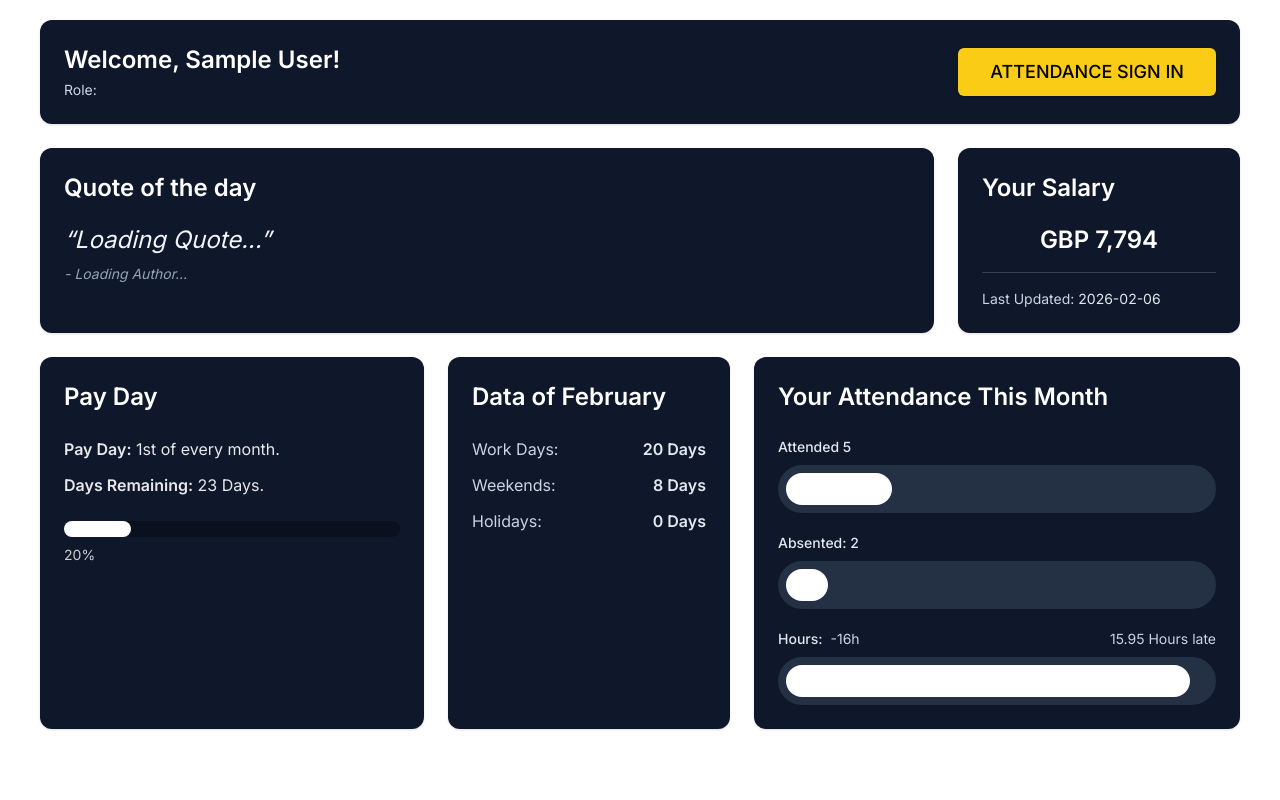
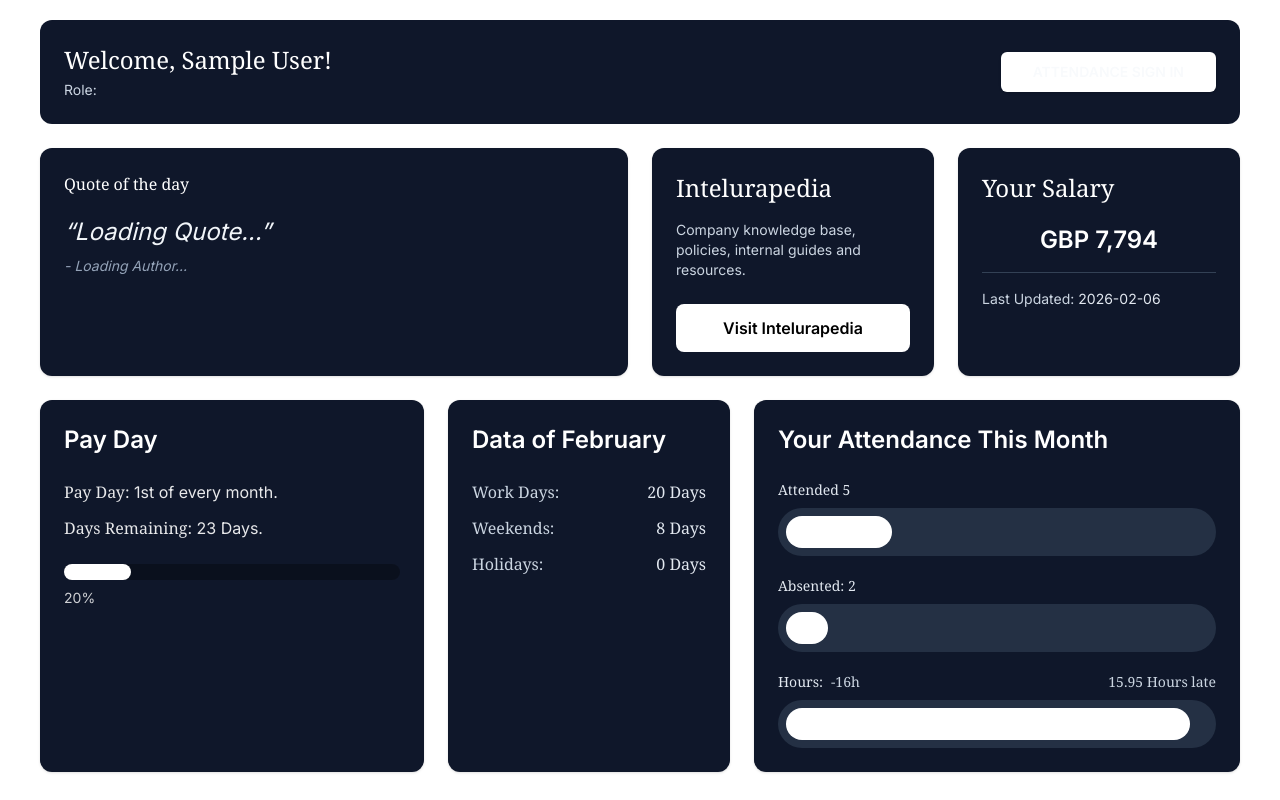
Before and after one commit to charles199811/hris-system, a Next.js app: page /user/profile in a window 1280 px wide. Built offline with nearby package versions, Linux system fonts and the light colour scheme; no server answers; sample sign-in values are in the browser's storage.

Commit message:
create and test the cron route successfully

```diff
--- a/app/admin/layout.tsx
+++ b/app/admin/layout.tsx
@@ -50,9 +50,7 @@ export default function AdminLayout({
           </aside>
 
           {/* Page content */}
-          <main className="flex-1 py-6">
-            {children}
-          </main>
+          <main className="flex-1 py-6">{children}</main>
         </div>
       </div>
     </div>
--- /dev/null
+++ b/app/api/attendance/cron/mark-absent/route.ts
@@ -0,0 +1,100 @@
+import { NextResponse } from "next/server";
+import { prisma } from "@/db/prisma";
+
+const LONDON_TZ = "Europe/London";
+const CRON_SECRET = process.env.CRON_SECRET!;
+
+
+
+function londonYMD(d = new Date()) {
+  return new Intl.DateTimeFormat("en-CA", {
+    timeZone: LONDON_TZ,
+    year: "numeric",
+    month: "2-digit",
+    day: "2-digit",
+  }).format(d); //YYYY-MM-DD
+}
+
+function londonDateAsUTCDateFromYMD(ymd: string) {
+  return new Date(`${ymd}T00:00:00.000Z`); // stored as @db.Date
+}
+
+function getYesterdayLondonYMD() {
+  // Take "now in London", then subtract 1 day safely by using UTC date from ymd.
+  const todayYMD = londonYMD(new Date());
+  const todayUTC = new Date(`${todayYMD}T00:00:00.000Z`);
+  todayUTC.setUTCDate(todayUTC.getUTCDate() - 1);
+  return londonYMD(todayUTC); // returns yesterday in London
+}
+
+function isWeekendLondon(ymd: string) {
+  // Determine day-of-week for London date key:
+  // Create UTC midnight for that date; day-of-week is stable for date-only.
+  const dt = new Date(`${ymd}T00:00:00.000Z`);
+  const day = dt.getUTCDay(); // 0 Sun, 6 Sat
+  return day === 0 || day === 6;
+}
+
+export async function GET(req: Request) {
+  const { searchParams } = new URL(req.url);
+  const secretFromQuery = searchParams.get("secret");
+  const dateOverride = searchParams.get("date")
+  const authHeader = req.headers.get("authorization");
+
+  if (
+    !CRON_SECRET ||
+    (authHeader !== `Bearer ${CRON_SECRET}` && secretFromQuery !== CRON_SECRET)
+  ) {
+    return NextResponse.json({ error: "Unauthorized" }, { status: 401 });
+  }
+
+  const ymd = dateOverride ?? getYesterdayLondonYMD()
+
+  // skip weekends (Sat/Sun)
+  if (isWeekendLondon(ymd)) {
+    return NextResponse.json({ ok: true, skipped: "WEEKOFF", date: ymd });
+  }
+
+  const date = londonDateAsUTCDateFromYMD(ymd);
+
+  // Get all employee users (adjust role enum string if yours differs)
+  const employees = await prisma.user.findMany({
+    where: { role: "EMPLOYEE" },
+    select: { id: true },
+  });
+
+  if (employees.length === 0) {
+    return NextResponse.json({ ok: true, created: 0, date: ymd });
+  }
+
+  // Find existing attendance records for that date (any status)
+  const existing = await prisma.attendance.findMany({
+    where: {
+      date,
+      userId: { in: employees.map((e) => e.id) },
+    },
+    select: { userId: true, status: true },
+  });
+
+  const existingSet = new Set(existing.map((a) => a.userId));
+
+  // Only create ABSENT for employees with NO record at all
+  const missing = employees.filter((e) => !existingSet.has(e.id));
+
+  if (missing.length === 0) {
+    return NextResponse.json({ ok: true, created: 0, date: ymd });
+  }
+
+  // Create ABSENT rows
+  await prisma.attendance.createMany({
+    data: missing.map((e) => ({
+      userId: e.id,
+      date,
+      status: "ABSENT",
+      // checkIn/checkOut null
+    })),
+    skipDuplicates: true,
+  });
+
+  return NextResponse.json({ ok: true, created: missing.length, date: ymd });
+}
--- a/app/user/profile/page.tsx
+++ b/app/user/profile/page.tsx
@@ -3,6 +3,7 @@ import { auth } from "@/auth";
 import { SessionProvider } from "next-auth/react";
 import { AttendanceButton } from "@/components/shared/attendance-button";
 import { redirect } from "next/navigation";
+import Link from "next/link";
 
 export const metadata: Metadata = {
   title: "Profile",
@@ -44,16 +45,13 @@ function getPaydayInfo(date = new Date(), paydayDay = 1) {
   const thisMonthPayday = new Date(year, month, paydayDay);
   const nextMonthPayday = new Date(year, month + 1, paydayDay);
 
-  // If today is on/after payday, next payday is next month, else this month
   const nextPayday =
     date >= thisMonthPayday ? nextMonthPayday : thisMonthPayday;
 
-  // Days remaining (ceil to feel natural)
   const msPerDay = 1000 * 60 * 60 * 24;
   const diff = nextPayday.getTime() - date.getTime();
   const daysRemaining = Math.max(0, Math.ceil(diff / msPerDay));
 
-  // Progress from payday -> next payday
   const prevPayday =
     date >= thisMonthPayday
       ? thisMonthPayday
@@ -102,22 +100,21 @@ const Profile = async () => {
     redirect("/sign-in");
   }
 
-  // Keep your existing logic (you can wire real values later)
   const isSignedInToday = false;
 
-  // --- Dashboard mock data (swap with real DB values later) ---
   const quote = {
     text: "Loading Quote...",
     author: "Loading Author...",
   };
 
-  // If you later store salary in your Employee table, replace this with real values.
   const salary = {
     currency: "GBP",
     amount: 7794,
-    lastUpdated: new Date(), // replace with DB updatedAt
+    lastUpdated: new Date(),
   };
 
+  // ✅ set your Intelurapedia link here
+  const intelurapediaUrl = "https://your-intelurapedia-link.com";
   const now = new Date();
   const monthStats = getMonthStats(now);
   const payday = getPaydayInfo(now, 1);
@@ -126,8 +123,8 @@ const Profile = async () => {
     attended: 5,
     absent: 2,
     expectedWorkDays: monthStats.workDays,
-    hoursDelta: -16, // e.g. -16h
-    lateHours: 15.95, // e.g. 15.95 hours late
+    hoursDelta: -16,
+    lateHours: 15.95,
   };
 
   const attendedPct =
@@ -142,40 +139,55 @@ const Profile = async () => {
         100
       : 0;
 
-  // Treat "late" as a severity bar (cap at 100). Adjust when you define your rule.
   const latePct = clamp(attendanceThisMonth.lateHours * 6, 0, 100);
 
   return (
     <SessionProvider session={session}>
       <div className="space-y-6">
         {/* ✅ KEEP THIS CARD SAME (your current progress) */}
-        <div className="flex items-center justify-between rounded-xl bg-slate-900 p-6 text-white shadow">
+        <div className="flex items-center justify-between rounded-xl bg-slate-900 p-6 text-white ">
           <div>
-            <h1 className="text-2xl font-semibold">
+            <h1 className="text-2xl font-serif">
               Welcome, {session?.user.name}!
             </h1>
             <p className="mt-1 text-sm text-slate-300">
-              Role: <span className="font-medium">{session?.user.role}</span>
+              Role: <span className="font-normal">{session?.user.role}</span>
             </p>
           </div>
 
           <AttendanceButton isSignedIn={isSignedInToday} />
         </div>
 
-        {/* Rest of dashboard (matches your screenshot layout style) */}
+        {/* Rest of dashboard */}
         <div className="grid grid-cols-1 gap-6 lg:grid-cols-12">
           {/* Quote of the day (wide) */}
-          <div className="lg:col-span-9 rounded-xl bg-slate-900 p-6 text-white shadow">
-            <h2 className="text-2xl font-semibold">Quote of the day</h2>
+          <div className="lg:col-span-6 rounded-xl bg-slate-900 p-6 text-white shadow">
+            <h2 className="text-2xl- font-serif">Quote of the day</h2>
             <div className="mt-5 space-y-2">
               <p className="text-2xl italic text-slate-100">“{quote.text}”</p>
               <p className="text-sm italic text-slate-400">- {quote.author}</p>
             </div>
           </div>
 
-          {/* Salary (right) */}
+          {/* ✅ Intelurapedia (right - ABOVE salary) */}
           <div className="lg:col-span-3 rounded-xl bg-slate-900 p-6 text-white shadow">
-            <h2 className="text-2xl font-semibold">Your Salary</h2>
+            <h2 className="text-2xl font-serif">Intelurapedia</h2>
+            <p className="mt-4 text-sm text-slate-300">
+              Company knowledge base, policies, internal guides and resources.
+            </p>
+
+            <div className="mt-6">
+              <Link href={intelurapediaUrl} target="_blank" rel="noreferrer">
+                <button className="w-full rounded-lg bg-white px-4 py-3 font-semibold text-black transition hover:bg-blue-900 hover:text-white">
+                  Visit Intelurapedia
+                </button>
+              </Link>
+            </div>
+          </div>
+
+          {/* Salary (right - BELOW Intelurapedia) */}
+          <div className="lg:col-span-3 rounded-xl bg-slate-900 p-6 text-white shadow">
+            <h2 className="text-2xl font-serif">Your Salary</h2>
             <div className="mt-5">
               <p className="text-center text-2xl font-semibold">
                 {salary.currency}{" "}
@@ -199,11 +211,10 @@ const Profile = async () => {
 
             <div className="mt-6 space-y-3 text-base text-white/90">
               <p>
-                <span className="font-semibold">Pay Day:</span> 1st of every
-                month.
+                <span className="font-serif">Pay Day:</span> 1st of every month.
               </p>
               <p>
-                <span className="font-semibold">Days Remaining:</span>{" "}
+                <span className="font-serif">Days Remaining:</span>{" "}
                 {payday.daysRemaining} Days.
               </p>
             </div>
@@ -227,22 +238,16 @@ const Profile = async () => {
 
             <div className="mt-6 space-y-3 text-slate-200">
               <div className="flex items-center justify-between">
-                <span className="text-slate-300">Work Days:</span>
-                <span className="font-semibold">
-                  {monthStats.workDays} Days
-                </span>
+                <span className="text-slate-300 font-serif">Work Days:</span>
+                <span className="font-serif">{monthStats.workDays} Days</span>
               </div>
               <div className="flex items-center justify-between">
-                <span className="text-slate-300">Weekends:</span>
-                <span className="font-semibold">
-                  {monthStats.weekends} Days
-                </span>
+                <span className="text-slate-300 font-serif">Weekends:</span>
+                <span className="font-serif">{monthStats.weekends} Days</span>
               </div>
               <div className="flex items-center justify-between">
-                <span className="text-slate-300">Holidays:</span>
-                <span className="font-semibold">
-                  {monthStats.holidays} Days
-                </span>
+                <span className="text-slate-300 font-serif">Holidays:</span>
+                <span className="font-serif">{monthStats.holidays} Days</span>
               </div>
             </div>
           </div>
@@ -253,7 +258,7 @@ const Profile = async () => {
               Your Attendance This Month
             </h2>
 
-            <div className="mt-6 space-y-5">
+            <div className="mt-6 space-y-5 font-serif">
               <Bar
                 label={`Attended ${attendanceThisMonth.attended}`}
                 value={attendedPct}
@@ -269,7 +274,7 @@ const Profile = async () => {
               <div className="space-y-2">
                 <div className="flex items-center justify-between text-sm text-slate-200">
                   <div className="flex items-center gap-2">
-                    <span className="font-medium">Hours:</span>
+                    <span className="font-serif">Hours:</span>
                     <span className="text-slate-300">
                       {attendanceThisMonth.hoursDelta}h
                     </span>
--- a/app/user/profile/quick-actions.tsx
+++ b/app/user/profile/quick-actions.tsx
@@ -56,7 +56,9 @@ export function QuickActions() {
                 <Icon className="h-10 w-10 text-white" />
               </div>
 
-              <h3 className="mt-6 text-2xl font-semibold text-white">{title}</h3>
+              <h3 className="mt-6 text-2xl font-semibold text-white">
+                {title}
+              </h3>
 
               <Button
                 asChild
--- a/components/shared/attendance-button.tsx
+++ b/components/shared/attendance-button.tsx
@@ -13,7 +13,8 @@ export function AttendanceButton({ isSignedIn }: Props) {
   return (
     <Button
       size="lg"
-      className="bg-yellow-400 hover:bg-white text-black px-8 py-6 text-lg"
+      className="font-semibold bg-white hover:bg-blue-900 hover:text-white"
+
       onClick={() => setSignedIn(!signedIn)}
     >
       {signedIn ? "ATTENDANCE SIGN OFF" : "ATTENDANCE SIGN IN"}
```
Also changed, not shown: vercel.json (added), 1 other file (tests, documents, lock files or other folders).
